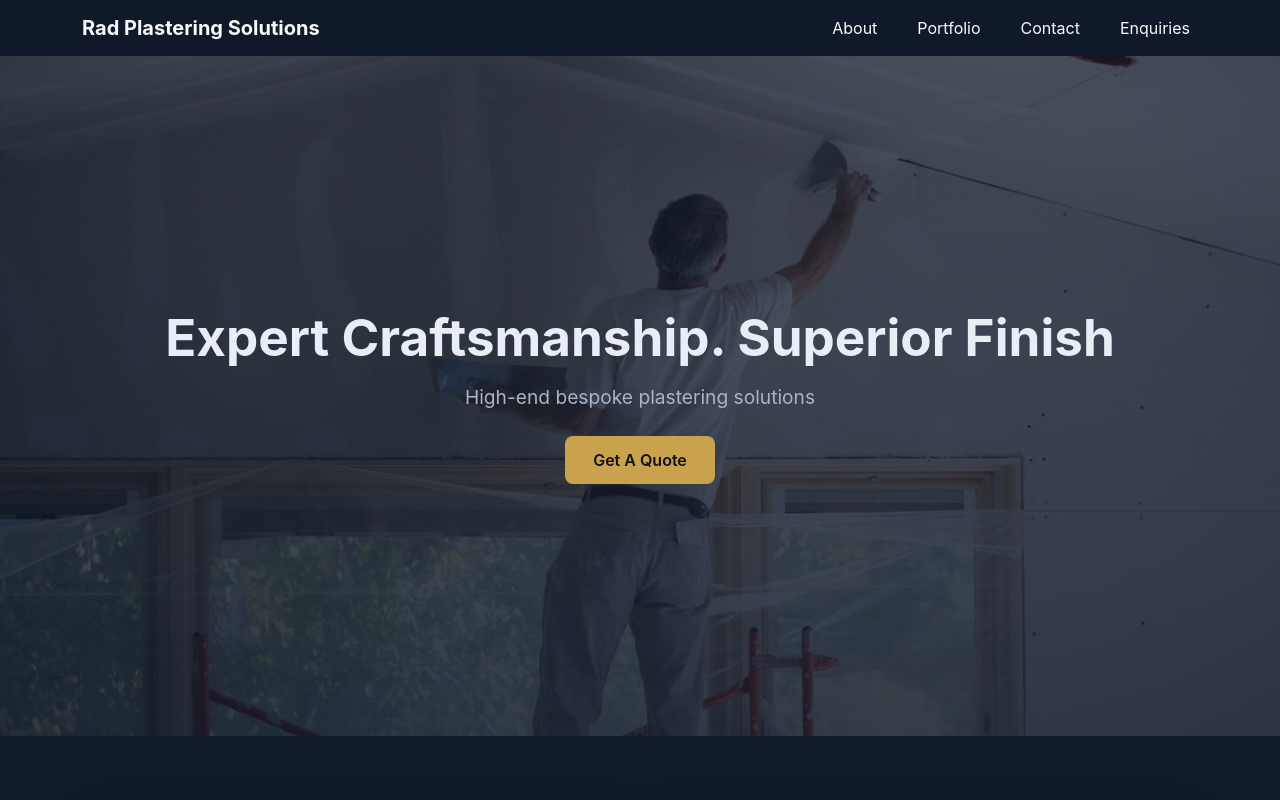
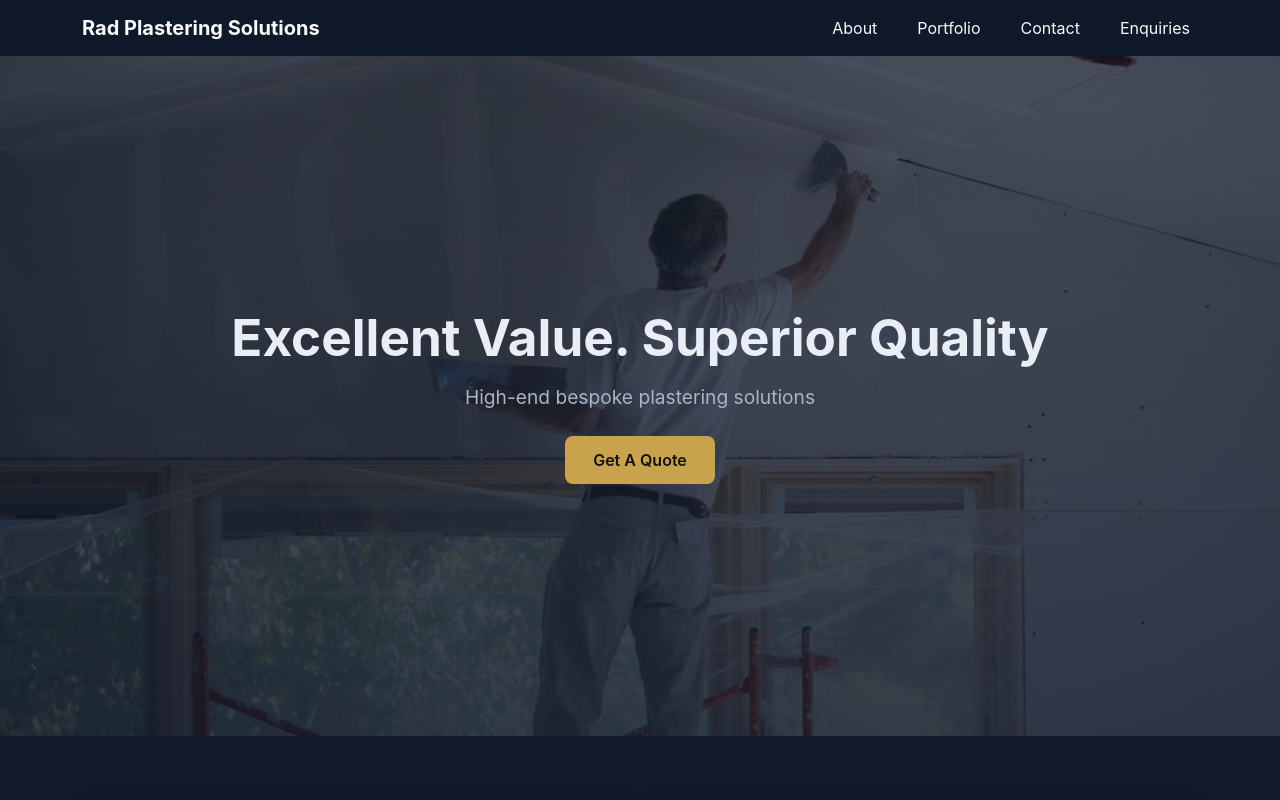
Before and after one commit to LiamD88/rad_plaster, a plain HTML site: page index.html in a window 1280 px wide. Shown: the top 800 px of the page. Drawn offline with nearby package versions, Linux system fonts and the light colour scheme.

Commit message:
updated slogan

```diff
--- a/index.html
+++ b/index.html
@@ -38,7 +38,7 @@
 
     <section class="hero-section d-flex align-items-center">
         <div class="container px-3 px-sm-4 text-center" data-aos="fade-up">
-            <h1 class="hero-title mb-2 mb-md-3">Expert Craftsmanship. Superior Finish</h1>
+            <h1 class="hero-title mb-2 mb-md-3">Excellent Value. Superior Quality</h1>
             <p class="hero-subtitle mb-0 px-sm-2">High-end bespoke plastering solutions</p>
             <a href="tel:07344543393" class="btn btn-accent mt-3 mt-md-4">Get A Quote</a>
         </div>
```
